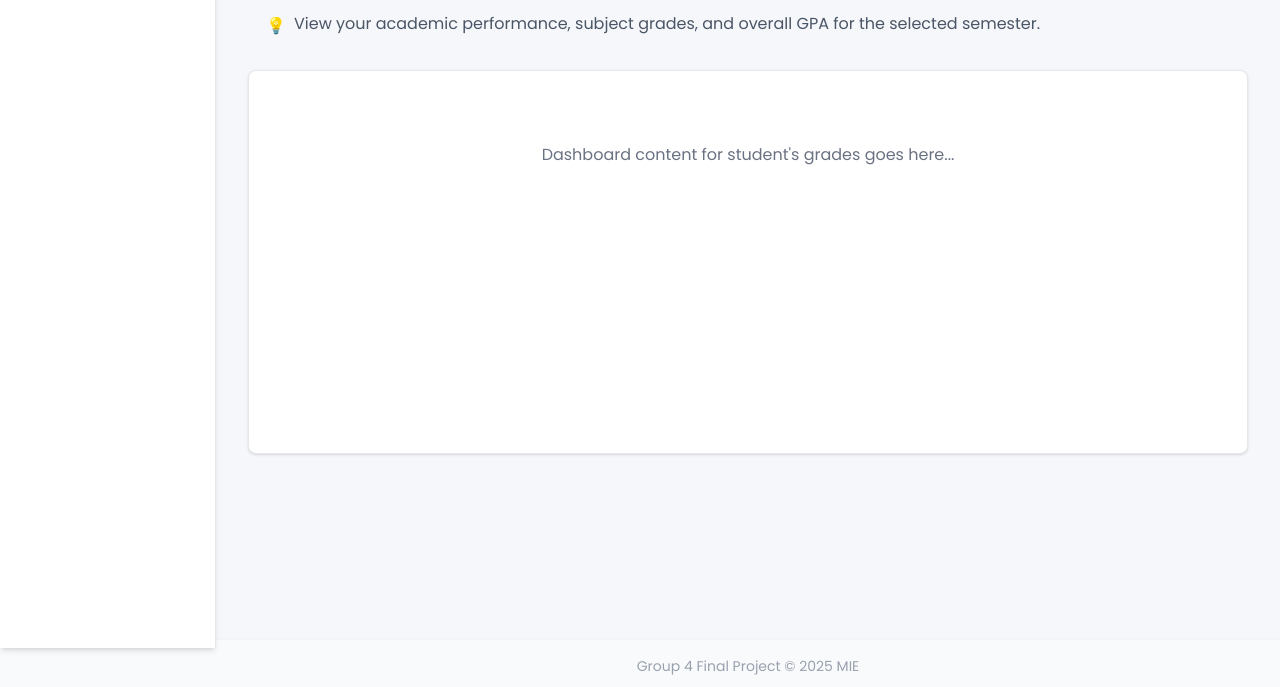
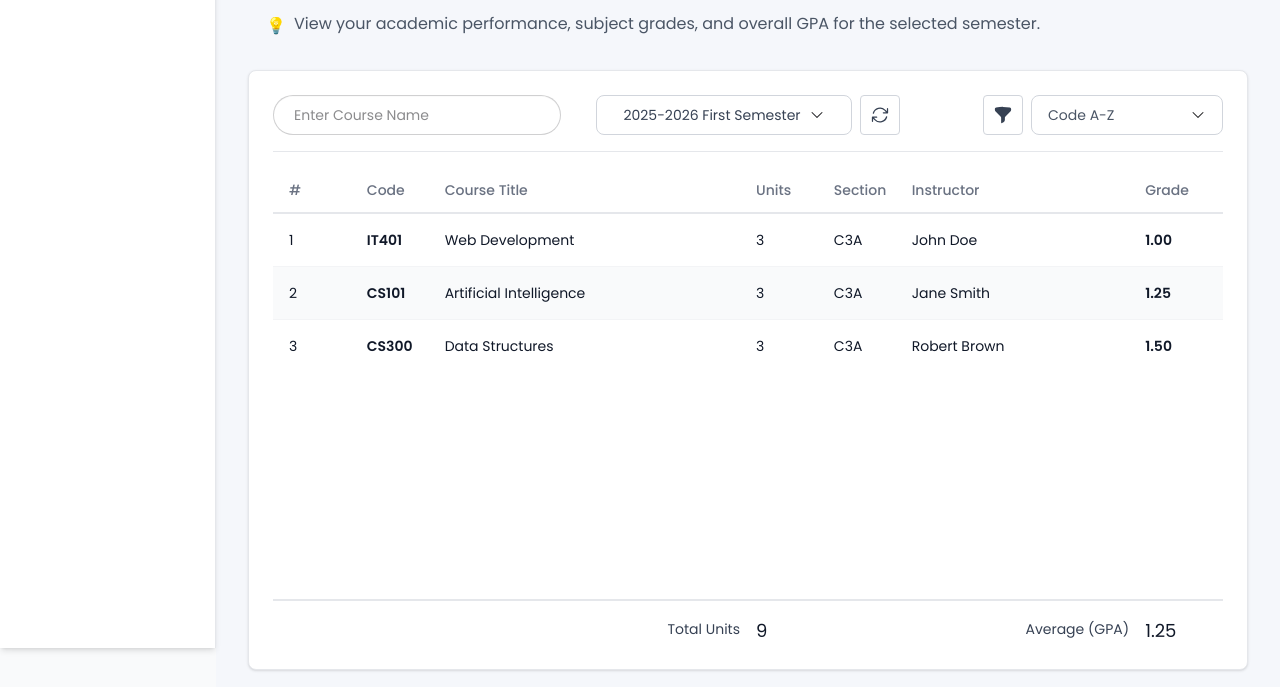
Before and after one commit to Waldric/final-project-group4-frontend, a React (Vite) app: page /dashboard/student/grades in a window 1280 px wide. Shown: the part 152-839 px from the top of the page. Built offline with nearby package versions, Linux system fonts and the light colour scheme; no server answers; sample sign-in values are in the browser's storage.

Commit message:
Initial(student-grade)

```diff
--- a/src/App.jsx
+++ b/src/App.jsx
@@ -11,11 +11,13 @@ import Test from "./pages/Test";
 import DashboardLayout from "./pages/DashboardLayout";
 import DashboardIndex from "./pages/DashboardIndex";
 import StudentPageSample from "./pages/student/StudentPageSample";
+import Mygrades from "./pages/student/MyGrades";
 import TeacherPageSample from "./pages/teacher/TeacherPageSample";
 import ManageGrades from "./pages/teacher/ManageGrades";
 import ManageDisciplinary from "./pages/teacher/ManageDisciplinary";
 import AdminPageSample from "./pages/admin/AdminPageSample";
 import ManageSubjects from "./pages/admin/ManageSubjects";
+import MyGrades from "./pages/student/MyGrades";
 
 export default function App() {
   return (
@@ -29,7 +31,7 @@ export default function App() {
           {/* Student pages below here */}
           <Route
             path="/dashboard/student/grades"
-            element={<StudentPageSample />}
+            element={<MyGrades />}
           />
           {/* Teacher pages below here */}
           <Route
--- /dev/null
+++ b/src/pages/student/MyGrades.jsx
@@ -0,0 +1,227 @@
+import { useState, useEffect } from "react";
+import Header from "../../components/Header";
+import {
+  XMarkIcon,
+  ChevronDownIcon,
+  ArrowPathIcon,
+  FunnelIcon
+} from "@heroicons/react/24/solid";
+
+// --- MOCK DATA ---
+const mockGradeData = [
+  {
+    _id: "1",
+    subject: { code: "IT401", courseTitle: "Web Development", units: 3, section: "C3A" },
+    instructor: "John Doe",
+    grade: "1.00",
+  },
+  {
+    _id: "2",
+    subject: { code: "CS101", courseTitle: "Artificial Intelligence", units: 3, section: "C3A" },
+    instructor: "Jane Smith",
+    grade: "1.25",
+  },
+  {
+    _id: "3",
+    subject: { code: "CS300", courseTitle: "Data Structures", units: 3, section: "C3A" },
+    instructor: "Robert Brown",
+    grade: "1.50",
+  }
+];
+// --- END MOCK DATA ---
+
+const MyGrades = () => {
+  const headerLocation = "My Grades";
+  const headerSubtext = "View your academic performance, subject grades, and overall GPA for the selected semester.";
+
+  // --- STATE FOR INTERACTIVITY ---
+  // Store the data
+  const [grades, setGrades] = useState(mockGradeData);
+  // Store the *filtered* data to be shown
+  const [filteredGrades, setFilteredGrades] = useState(mockGradeData);
+
+  // Store the state of the interactive controls
+  const [searchTerm, setSearchTerm] = useState("");
+  const [selectedSemester, setSelectedSemester] = useState("2025-2026 First Semester");
+  const [selectedSort, setSelectedSort] = useState("Code A-Z");
+
+  // --- LOGIC FOR INTERACTIVITY ---
+
+  // runs whenever the user types in the search bar
+  useEffect(() => {
+    const lowerSearch = searchTerm.toLowerCase();
+
+    const filtered = grades.filter(item =>
+      item.subject.courseTitle.toLowerCase().includes(lowerSearch) ||
+      item.subject.code.toLowerCase().includes(lowerSearch) ||
+      item.instructor.toLowerCase().includes(lowerSearch)
+    );
+    setFilteredGrades(filtered);
+  }, [searchTerm, grades]);
+
+  // This function will be used by the dropdown
+  const handleSemesterChange = (semester) => {
+    setSelectedSemester(semester);
+    console.log(`Semester changed to: ${semester}`);
+    setSearchTerm("");
+  };
+
+  // This function will be used by the dropdown
+  const handleSortChange = (sort) => {
+    setSelectedSort(sort);
+    console.log(`Sort changed to: ${sort}`);
+  };
+
+  // This function runs when refresh is clicked
+  const handleRefresh = () => {
+    alert("Refreshing data! (This will fetch from the API when connected)");
+    // This is where you would call the "refetch" function from useFetch
+    // For now, we just reset the mock data.
+    setGrades(mockGradeData);
+    setSearchTerm("");
+  };
+
+  // --- DYNAMIC CALCULATIONS ---
+  // Calculate footer values based on the *filtered* data
+  const totalUnits = filteredGrades.reduce((acc, item) => acc + item.subject.units, 0);
+  const totalGradePoints = filteredGrades.reduce((acc, item) =>
+    acc + (parseFloat(item.grade) * item.subject.units), 0);
+
+  // Prevent dividing by zero if list is empty
+  const averageGpa = totalUnits > 0 ? (totalGradePoints / totalUnits).toFixed(2) : "0.00";
+
+  return (
+    <div className="flex-1 p-4 md:p-8">
+      <Header location={headerLocation} subheader={headerSubtext} />
+
+      {/* --- Main White Card --- */}
+      <div className="bg-white rounded-lg shadow-sm border border-gray-200 p-6 min-h-[600px] flex flex-col">
+
+        {/* --- Toolbar --- */}
+        <div className="flex justify-between items-center gap-2 mb-4 pb-4 border-b border-gray-200">
+
+          {/* Left Side: Search */}
+          <div className="flex-1">
+            <div className="relative w-72">
+              <input
+                type="text"
+                placeholder="Enter Course Name"
+                className="input input-bordered rounded-full w-full pl-5 pr-10"
+                value={searchTerm}
+                onChange={(e) => setSearchTerm(e.target.value)}
+              />
+              {/* Show clear button only if there is text */}
+              {searchTerm && (
+                <button
+                  onClick={() => setSearchTerm("")}
+                  className="absolute right-4 top-1/2 -translate-y-1/2"
+                >
+                  <XMarkIcon className="w-5 h-5 text-gray-400" />
+                </button>
+              )}
+            </div>
+          </div>
+
+          {/* Center: Semester Filter & Refresh */}
+          <div className="flex-none flex items-center justify-center gap-2">
+            <div className="dropdown">
+              <div tabIndex={0} role="button" className="btn btn-outline border-gray-300 rounded-lg flex items-center gap-2 w-64">
+                {/* Text is now from state */}
+                <span className="font-normal text-gray-700">{selectedSemester}</span>
+                <ChevronDownIcon className="w-4 h-4" />
+              </div>
+              <ul tabIndex={0} className="dropdown-content z-[1] menu p-2 shadow bg-base-100 rounded-box w-64">
+                <li><a onClick={() => handleSemesterChange("2025-2026 First Semester")}>2025-2026 First Semester</a></li>
+                <li><a onClick={() => handleSemesterChange("2024-2025 Second Semester")}>2024-2025 Second Semester</a></li>
+              </ul>
+            </div>
+            <button
+              className="btn btn-outline border-gray-300 btn-square"
+              onClick={handleRefresh}
+            >
+              <ArrowPathIcon className="w-5 h-5 text-gray-700" />
+            </button>
+          </div>
+
+          {/* Right side controls */}
+          <div className="flex-1 flex items-center justify-end gap-2">
+            <button
+              className="btn btn-outline border-gray-300 btn-square"
+              onClick={() => alert("Filter button clicked!")}
+            >
+              <FunnelIcon className="w-5 h-5 text-gray-700" />
+            </button>
+            <div className="dropdown dropdown-end">
+              <div tabIndex={0} role="button" className="btn btn-outline border-gray-300 rounded-lg flex justify-between items-center w-48">
+                {/* Text is now from state */}
+                <span className="font-normal text-gray-600">{selectedSort}</span>
+                <ChevronDownIcon className="w-4 h-4" />
+              </div>
+              <ul tabIndex={0} className="dropdown-content z-[1] menu p-2 shadow bg-base-100 rounded-box w-48">
+                <li><a onClick={() => handleSortChange("Code A-Z")}>Code A-Z</a></li>
+                <li><a onClick={() => handleSortChange("Code Z-A")}>Code Z-A</a></li>
+                <li><a onClick={() => handleSortChange("Grade High-Low")}>Grade High-Low</a></li>
+              </ul>
+            </div>
+          </div>
+        </div>
+
+        {/* --- Data List --- */}
+        <div className="flex-grow">
+          {/* List Header */}
+          <div className="grid grid-cols-12 gap-4 px-4 py-3 border-b-2 border-gray-200">
+            <span className="col-span-1 text-sm font-medium text-gray-500">#</span>
+            <span className="col-span-1 text-sm font-medium text-gray-500">Code</span>
+            <span className="col-span-4 text-sm font-medium text-gray-500">Course Title</span>
+            <span className="col-span-1 text-sm font-medium text-gray-500">Units</span>
+            <span className="col-span-1 text-sm font-medium text-gray-500">Section</span>
+            <span className="col-span-3 text-sm font-medium text-gray-500">Instructor</span>
+            <span className="col-span-1 text-sm font-medium text-gray-500">Grade</span>
+          </div>
+
+          {/* List Body: Now maps over 'filteredGrades' */}
+          <div className="divide-y divide-gray-100">
+            {filteredGrades.length > 0 ? (
+              filteredGrades.map((item, index) => (
+                <div key={item._id} className={`grid grid-cols-12 gap-4 items-center px-4 py-4 ${index % 2 !== 0 ? 'bg-gray-50' : 'bg-white'}`}>
+                  <div className="col-span-1 text-sm text-gray-900">{index + 1}</div>
+                  <div className="col-span-1 text-sm font-semibold text-gray-900">{item.subject.code}</div>
+                  <div className="col-span-4 text-sm text-gray-900">{item.subject.courseTitle}</div>
+                  <div className="col-span-1 text-sm text-gray-900">{item.subject.units}</div>
+                  <div className="col-span-1 text-sm text-gray-900">{item.subject.section}</div>
+                  <div className="col-span-3 text-sm text-gray-900">{item.instructor}</div>
+                  <div className="col-span-1 text-sm font-semibold text-gray-900">{item.grade}</div>
+                </div>
+              ))
+            ) : (
+              // This message shows if the search finds no results
+              <div className="text-center col-span-12 py-12 text-gray-500">
+                No grades found{searchTerm && ` for "${searchTerm}"`}.
+              </div>
+            )}
+          </div>
+        </div>
+
+        {/* --- Footer Summary: Now uses dynamic variables --- */}
+        <div className="grid grid-cols-12 gap-4 px-4 pt-4 border-t-2 border-gray-200">
+
+          <div className="col-start-3 col-span-4 text-right">
+            <span className="text-sm text-gray-700">Total Units</span>
+          </div>
+          <div className="col-span-1">
+            <p className="text-lg text-gray-900">{totalUnits}</p>
+          </div>
+          <div className="col-start-9 col-span-3 text-right">
+            <span className="text-sm text-gray-700">Average (GPA)</span>
+          </div>
+          <div className="col-span-1">
+            <p className="text-lg text-gray-900">{averageGpa}</p>
+          </div>
+        </div>
+
+      </div>
+    </div>
+  );
+};
+
+export default MyGrades;
```
